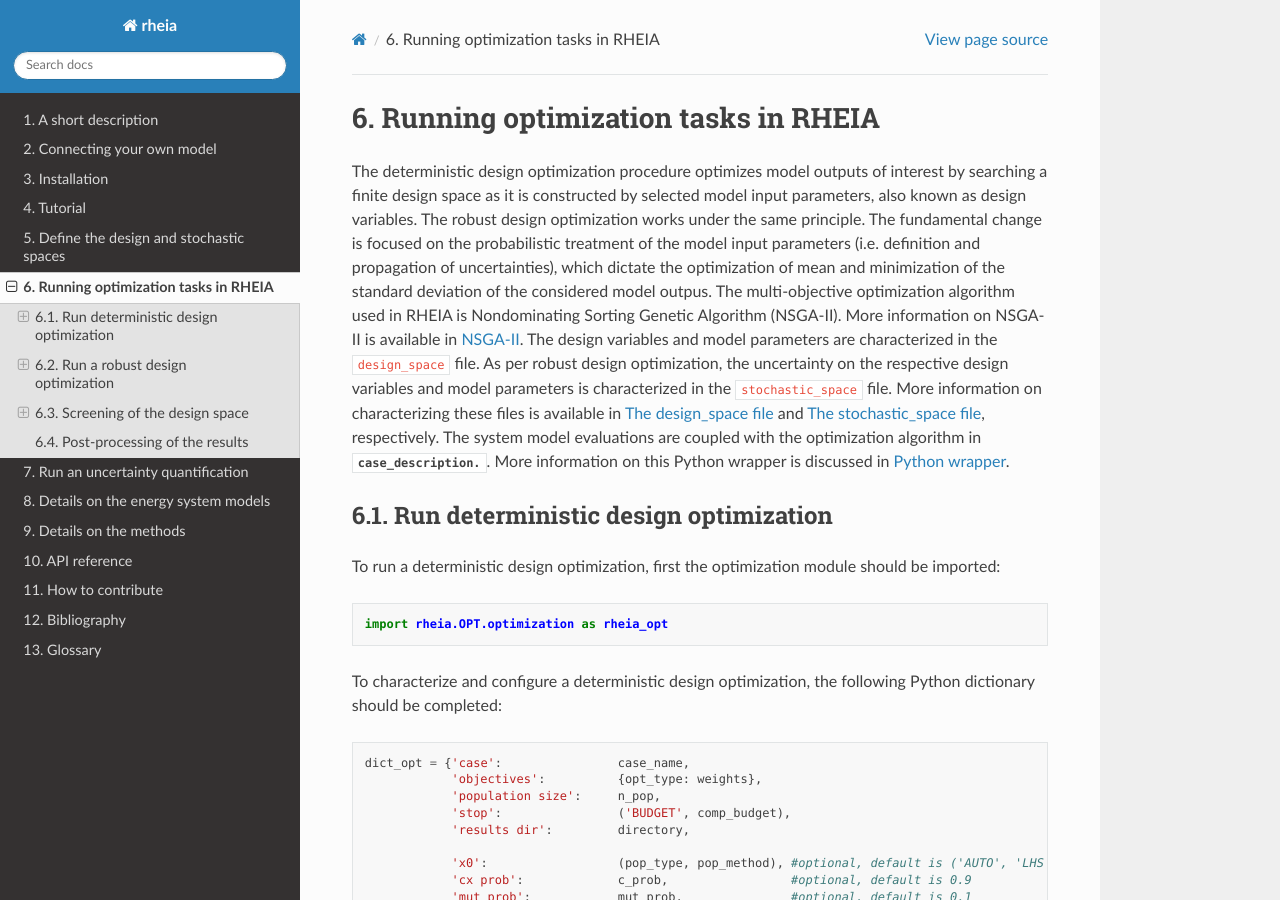
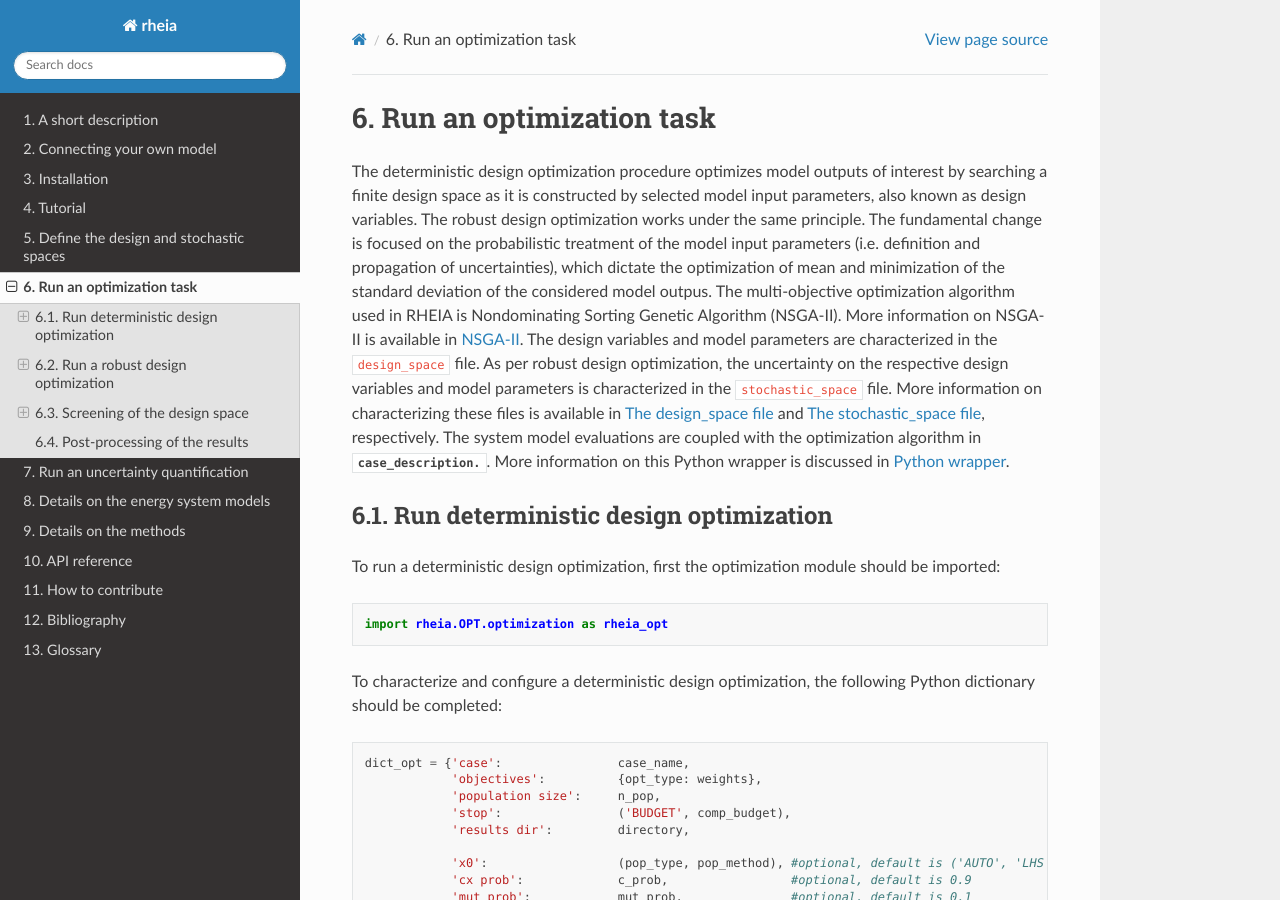
Before and after one commit to rheia-framework/RHEIA, a Sphinx documentation site: the page built from docs/sphinx/optimization.rst, in a window 1280 px wide and 900 px high. Built offline with Sphinx 7.4.7 and the Read the Docs theme 2.0.0, drawn with Linux system fonts in a browser that asks for light colours; pages that are not in the unit, such as notebooks, are missing from menus.

Commit message:
change title

```diff
--- a/docs/sphinx/optimization.rst
+++ b/docs/sphinx/optimization.rst
@@ -1,7 +1,7 @@
 .. _lab:optimization:
 
-Running optimization tasks in RHEIA
-====================
+Run an optimization task
+========================
 
 The deterministic design optimization procedure optimizes model outputs of interest by searching a finite design space as it is constructed by selected model input parameters, also known as design variables.
 The robust design optimization works under the same principle. The fundamental change is focused on the probabilistic treatment of the model input parameters (i.e. definition and propagation of uncertainties), which dictate the optimization of mean and minimization of the standard deviation of the considered model outpus.
```
